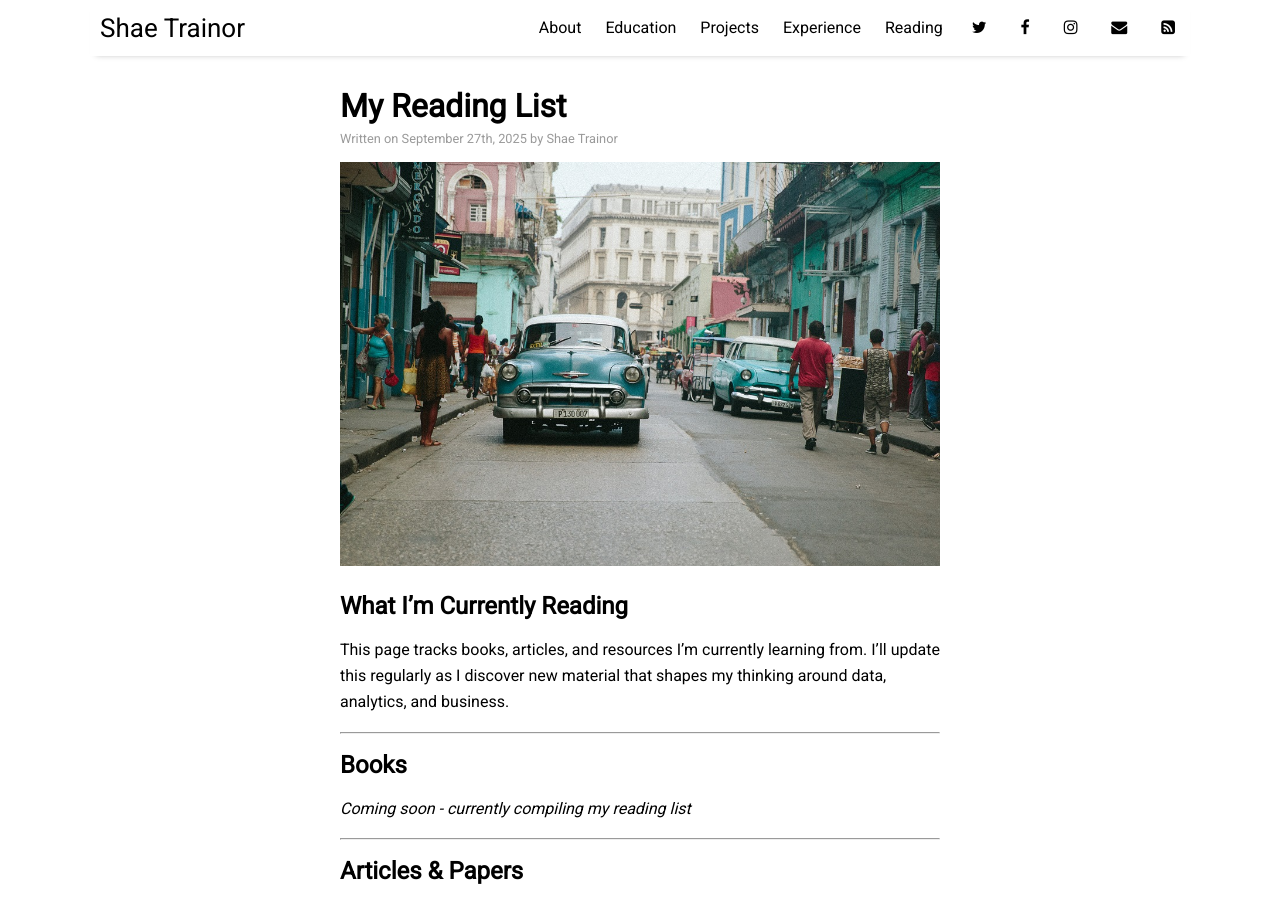
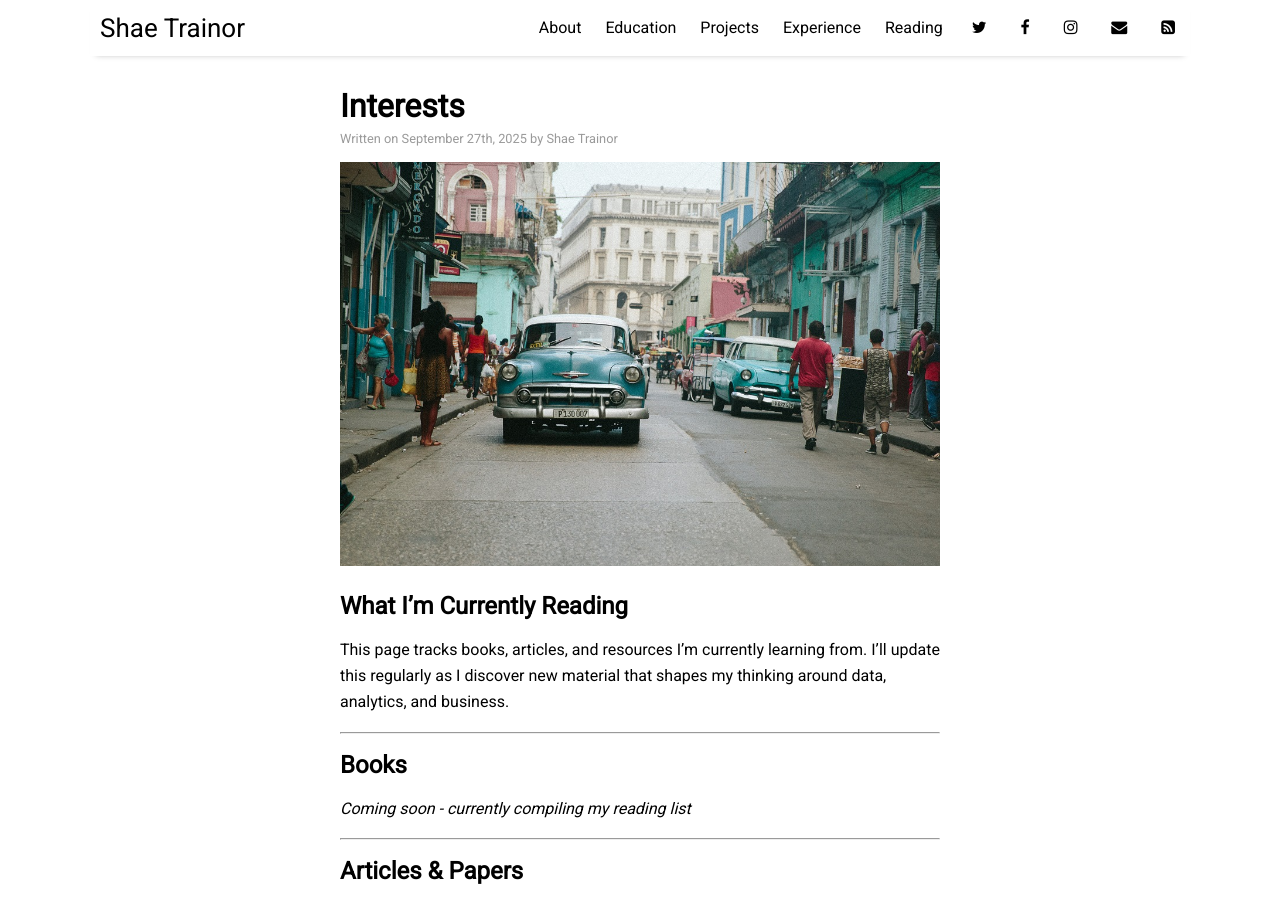
Before and after one commit to shaetrainor/shaetrainor.github.io, a Jekyll site: the page built from _posts/2025-09-27-interests.md, in a window 1280 px wide and 900 px high. Built offline with Jekyll 4.4.1, drawn with Linux system fonts in a browser that asks for light colours; nearby versions of some CDN libraries.

Commit message:
Update and rename 2025-09-27-reading.md to 2025-09-27-interests.md

```diff
--- a/_posts/2025-09-27-reading.md
+++ b/_posts/2025-09-27-interests.md
@@ -1,6 +1,6 @@
 ---
 layout: post
-title: "My Reading List"
+title: "Interests"
 author: "Shae Trainor"
 categories: info
 tags: [Reading, Learning]
```
